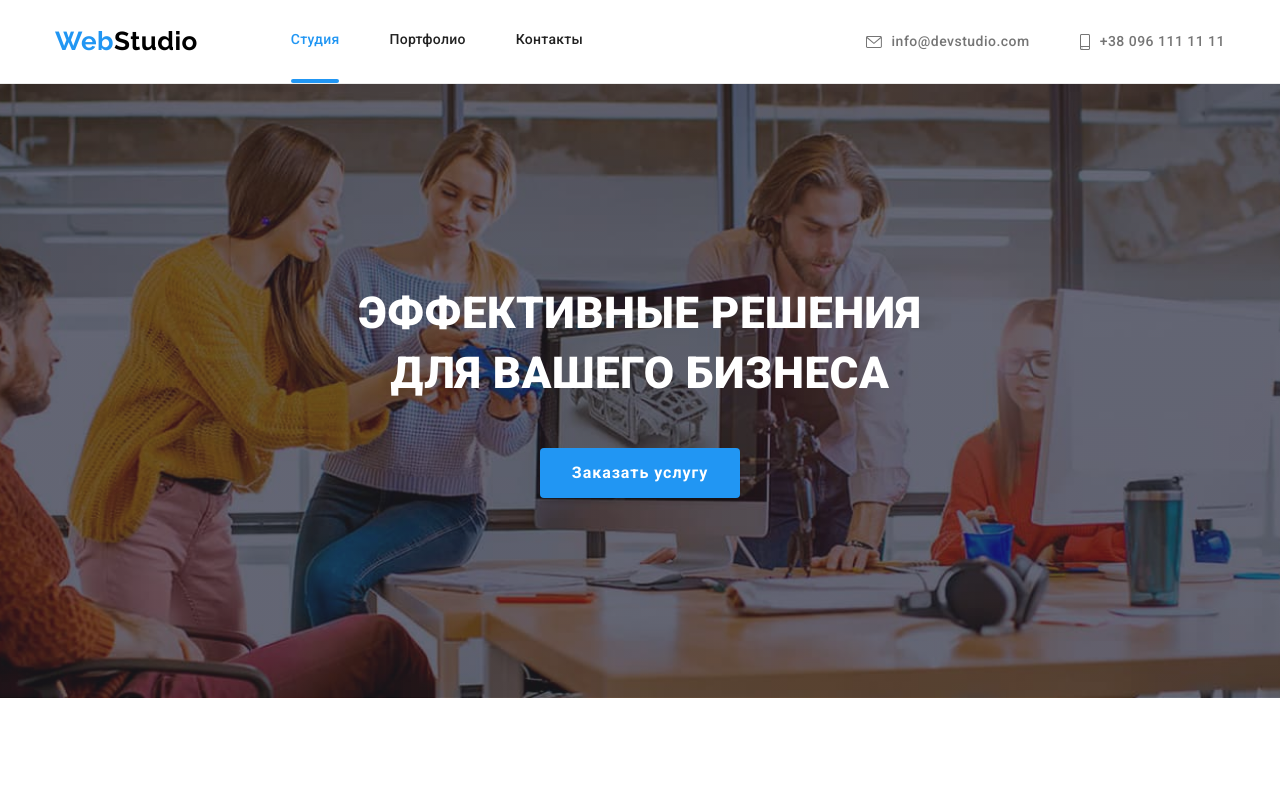
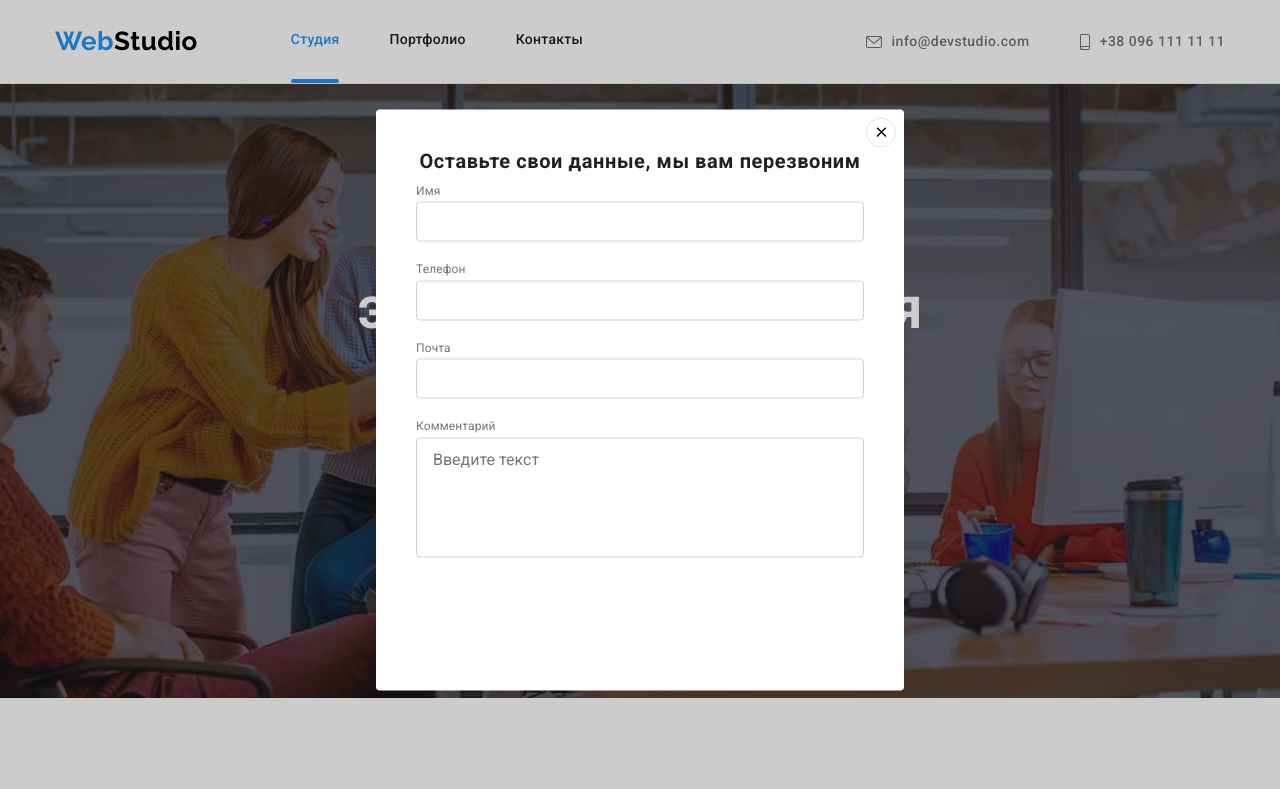
Before and after one commit to IrynaZubarieva/goit-markup-hw-06, a plain HTML site: page index.html in a window 1280 px wide. Shown: the top 789 px of the page. Drawn offline with nearby package versions, Linux system fonts and the light colour scheme.

Commit message:
textarea

```diff
--- a/css/styles.css
+++ b/css/styles.css
@@ -653,10 +653,17 @@ body {
   color: rgba(255, 255, 255, 0.6);
   resize: none;
   outline: 0px;
+  color: #ffffff;
 }
+
+.online-text:focus {
+  border-color: var(--accent-color);
+}
+
 .button1 {
   position: absolute;
-  width: 200px;
+  min-width: 200px;
+  height: 50px;
   background: #2196f3;
   box-shadow: 0px 4px 4px rgba(0, 0, 0, 0.15);
   border-radius: 4px;
@@ -671,21 +678,24 @@ body {
   padding-left: 29px;
   padding-top: 10px;
   padding-bottom: 10px;
-  padding-right: 10px;
   border-color: transparent;
   align-items: center;
   text-align: center;
+  cursor: pointer;
+  border: none;
+  transition: color 250ms linear, background-color 250ms linear,
+    cubic-bezier(0.4, 0, 0.2, 1);
 }
+
+.button1:hover,
 .button1:focus {
-  background-color: var(--accent-color);
+  background-color: #188ce8;
 }
 
 .footer-social-icon1 {
   width: 24px;
   height: 24px;
   margin-left: 10px;
-  fill: #ffffff;
-  transition: fill 250ms;
 }
 
 .backdrop {
@@ -737,6 +747,65 @@ body {
   min-height: 581px;
   border-radius: 4px;
   background-color: #ffffff;
+  padding: 40px;
+}
+
+.modal-title {
+  font-family: Roboto;
+  font-style: normal;
+  font-weight: 700;
+  font-size: 20px;
+  line-height: 1.1;
+  text-align: center;
+  letter-spacing: 0.03em;
+  color: #212121;
+  margin-bottom: 12px;
+}
+
+.modal-field {
+  margin-bottom: 20px;
+}
+
+.input-label {
+  font-family: Roboto;
+  font-style: normal;
+  font-weight: 400;
+  font-size: 12px;
+  line-height: 1.2;
+  letter-spacing: 0.01em;
+  color: #757575;
+  display: block;
+  margin-bottom: 4px;
+}
+
+.modal-input {
+  width: 100%;
+  height: 40px;
+  left: 576px;
+  top: 314px;
+  border: 1px solid rgba(33, 33, 33, 0.2);
+  box-sizing: border-box;
+  border-radius: 4px;
+  background: transparent;
+  padding-left: 24px;
+  padding-top: 11px;
+  padding-bottom: 11px;
+  padding-right: 20px;
+}
+
+.modal-text-input {
+  width: 100%;
+  height: 120px;
+  border: 1px solid rgba(33, 33, 33, 0.2);
+  border-radius: 4px;
+  background: transparent;
+  display: block;
+  padding-left: 16px;
+  padding-top: 12px;
+  padding-bottom: 12px;
+  padding-right: 16px;
+  outline: 0px;
+  resize: none;
 }
 
 /* css для портфолио */
--- a/index.html
+++ b/index.html
@@ -428,7 +428,7 @@
     </footer>
 
 
-    <div class="backdrop is-hidden" data-modal>
+    <div class="backdrop is-hidde" data-modal>
         <div class="modal">
 
             <button class="backdrop-window" data-modal-close >
@@ -437,10 +437,34 @@
                     </use>
                 </svg>
             </button>
+
+            <form action="#" class="modal-form">
+                <p class="modal-title">Оставьте свои данные, мы вам перезвоним</p>
+                <div class="modal-field">
+                    <label for="user-name" class="input-label">Имя</label>
+                    <input type="text" name="user-name" id="user-name" class="modal-input">
+                </div>
+                <div class="modal-field">
+                    <label for="user-tel" class="input-label">Телефон</label>
+                    <input type="tel" name="user-tel" id="user-tel" class="modal-input">
+                </div>
+                <div class="modal-field">
+                    <label for="user-email" class="input-label">Почта</label>
+                    <input type="email" name="user-email" id="user-email" class="modal-input">
+                </div>
+
+                <div class="modal-field">
+                    <label for="user-text" class="input-label">Комментарий</label>
+                    <textarea name="user-text" id="user-text" class="modal-text-input" placeholder="Введите текст"></textarea>
+
+                </div>
+
+            </form>
         </div>
 
     </div>
-    <script src="./js/modal.js"></script>
+
+   <!--<script src="./js/modal.js"></script>
 
 </body>
 
```
Also changed, not shown: images/symbol-defs.svg (added), 1 other file.
